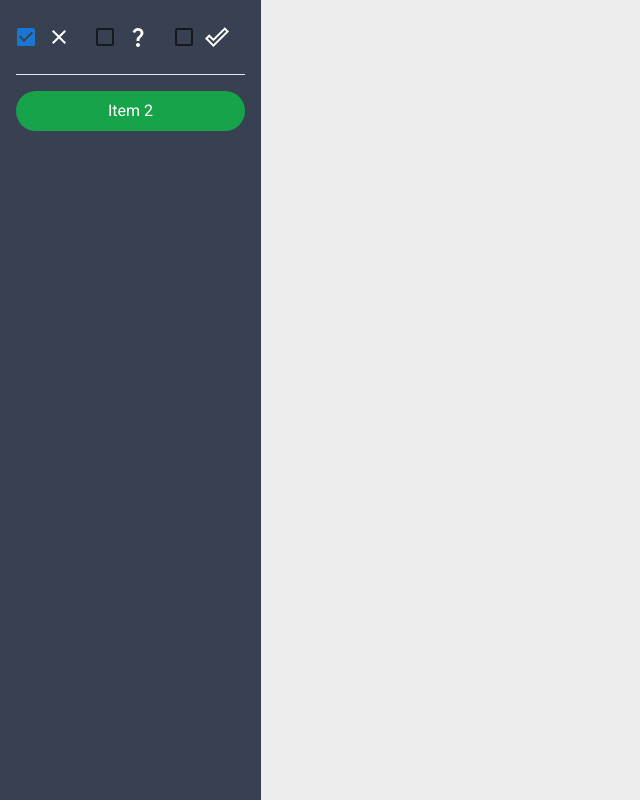
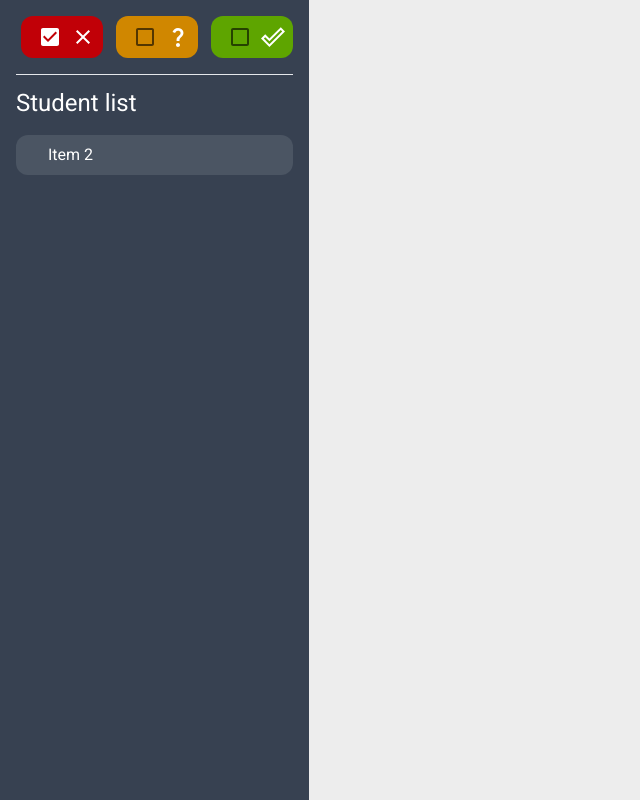
Before and after one commit to one-zero-eight/1519, a Next.js app in the folder frontend/: page / in a window 1280 px wide. Both pictures are taken after a click on the label 38 px from the left and 37 px from the top of the page. Shown: the whole page, without its empty margins (0-640 px from the left). Built offline with nearby package versions, Linux system fonts and the light colour scheme.

Commit message:
chore: update sidebar and layout

```diff
--- a/frontend/src/app/globals.css
+++ b/frontend/src/app/globals.css
@@ -5,6 +5,9 @@
 :root {
   --background: #ededed;
   --foreground: #171717;
+  --red-choice: #c10007;
+  --yellow-choice: #d08700;
+  --green-choice: #5ea500;
 }
 
 html,
--- a/frontend/src/app/layout.tsx
+++ b/frontend/src/app/layout.tsx
@@ -1,5 +1,5 @@
 import type { Metadata } from 'next'
-import { Roboto } from '@next/font/google'
+import { Roboto } from 'next/font/google'
 import './globals.css'
 
 const roboto = Roboto({
@@ -9,7 +9,7 @@ const roboto = Roboto({
 })
 
 export const metadata: Metadata = {
-  title: 'Create Next App',
+  title: '1519 scholarship ranging',
   description: 'Generated by create next app'
 }
 
--- a/frontend/src/app/page.tsx
+++ b/frontend/src/app/page.tsx
@@ -1,4 +1,4 @@
-import Sidebar from '@/components/Sidebar'
+import Sidebar from '@/components/Sidebar/Sidebar'
 import { Container } from '@mui/material'
 
 export default function Page() {
--- a/frontend/src/components/Checkbox-filter.tsx
+++ b/frontend/src/components/Checkbox-filter.tsx
@@ -3,7 +3,7 @@ import React, { useState } from 'react'
 import { FormGroup, Checkbox, FormControlLabel, SvgIcon } from '@mui/material'
 
 interface CheckboxFilterProps {
-  options: { icon: React.ReactNode; name: string }[]
+  options: { icon: React.ReactNode; name: string; color: string }[]
   onChange: (selected: string[]) => void
 }
 
@@ -25,18 +25,30 @@ function CheckboxFilter({ options, onChange }: CheckboxFilterProps) {
         sx={{
           display: 'flex',
           flexDirection: 'row',
-          gap: '8px',
-          width: '100%'
+          alignItems: 'center',
+          justifyContent: 'space-between',
+          width: '100%',
+          ml: '1rem'
         }}
       >
         {options.map((option) => (
           <FormControlLabel
+            className={`flex items-center justify-center rounded-xl pl-2 pr-2`}
+            sx={{
+              bgcolor: option.color
+            }}
             key={option.name}
             control={
               <Checkbox
                 checked={selected.includes(option.name)}
                 onChange={() => handleChange(option.name)}
                 name={option.name}
+                sx={{
+                  '&.MuiSvgIcon-root': { fontSize: 28 },
+                  '&.Mui-checked': {
+                    color: 'white'
+                  }
+                }}
               />
             }
             label={<SvgIcon>{option.icon}</SvgIcon>}
--- a/frontend/src/components/Sidebar.tsx
+++ /dev/null
@@ -1,47 +0,0 @@
-'use client'
-import React, { useState } from 'react'
-import CheckboxFilter from '@/components/Checkbox-filter'
-import DoneOutlineIcon from '@mui/icons-material/DoneOutline'
-import ClearIcon from '@mui/icons-material/Clear'
-import QuestionMarkIcon from '@mui/icons-material/QuestionMark'
-
-function Sidebar() {
-  const [selected, setSelected] = useState<string[]>([])
-
-  const handleChange = (selected: string[]) => {
-    setSelected(selected)
-  }
-
-  const items = [
-    { name: 'Item 1', status: 'V' },
-    { name: 'Item 2', status: 'X' },
-    { name: 'Item 3', status: '?' },
-    { name: 'Item 4', status: 'V' }
-  ]
-
-  const filteredItems =
-    selected.length > 0 ? items.filter((item) => selected.includes(item.status)) : items
-
-  return (
-    <aside className="fixed h-full bg-gray-700 p-4 text-white">
-      <CheckboxFilter
-        options={[
-          { icon: <ClearIcon />, name: 'X' },
-          { icon: <QuestionMarkIcon />, name: '?' },
-          { icon: <DoneOutlineIcon />, name: 'V' }
-        ]}
-        onChange={handleChange}
-      />
-      <hr className="mt-4 font-bold text-white" />
-      <ul className="mt-4 flex flex-col gap-2">
-        {filteredItems.map((item) => (
-          <li className="rounded-3xl bg-green-600 p-2 text-center" key={item.name}>
-            {item.name}
-          </li>
-        ))}
-      </ul>
-    </aside>
-  )
-}
-
-export default Sidebar
--- /dev/null
+++ b/frontend/src/components/Sidebar/Sidebar.tsx
@@ -0,0 +1,73 @@
+'use client'
+import React, { useState } from 'react'
+import CheckboxFilter from '@/components/Checkbox-filter'
+import DoneOutlineIcon from '@mui/icons-material/DoneOutline'
+import ClearIcon from '@mui/icons-material/Clear'
+import QuestionMarkIcon from '@mui/icons-material/QuestionMark'
+import { Stack } from '@mui/material'
+
+interface SidebarProps {
+  onItemClick: (name: string) => void
+}
+
+function Sidebar({ onItemClick }: SidebarProps) {
+  const [selected, setSelected] = useState<string[]>([])
+  const [picked, setPicked] = useState<string | null>(null)
+
+  const handleChange = (selected: string[]) => {
+    setSelected(selected)
+  }
+
+  const handlePick = (name: string) => {
+    setPicked(name === picked ? null : name)
+  }
+
+  const items = [
+    { name: 'Item 1', status: 'V' },
+    { name: 'Item 2', status: 'X' },
+    { name: 'Item 3', status: '?' },
+    { name: 'Item 4', status: 'V' }
+  ]
+
+  const filteredItems =
+    selected.length > 0 ? items.filter((item) => selected.includes(item.status)) : items
+
+  return (
+    <aside className="fixed h-full bg-gray-700 p-4 text-white">
+      <CheckboxFilter
+        options={[
+          { icon: <ClearIcon />, name: 'X', color: '#c10007' },
+          { icon: <QuestionMarkIcon />, name: '?', color: '#d08700' },
+          { icon: <DoneOutlineIcon />, name: 'V', color: '#5ea500' }
+        ]}
+        onChange={handleChange}
+      />
+      <hr className="mt-4 font-bold text-white" />
+      <h4 className="mb-1 mt-3 w-full text-start text-2xl font-normal">Student list</h4>
+      <Stack
+        className="mt-4"
+        direction="column"
+        spacing={2}
+        sx={{
+          display: 'flex',
+          flexDirection: 'column',
+          alignItems: 'center',
+          justifyContent: 'center'
+        }}
+      >
+        {filteredItems.map((item) => (
+          <a
+            key={item.name}
+            className={`box-border flex w-full flex-row items-start rounded-xl bg-gray-600 pb-2 pt-2 ${picked === item.name ? `border-2 border-amber-50` : ''} `}
+            href="#"
+            onClick={() => handlePick(item.name)}
+          >
+            <span className="ml-8">{item.name}</span>
+          </a>
+        ))}
+      </Stack>
+    </aside>
+  )
+}
+
+export default Sidebar
```
